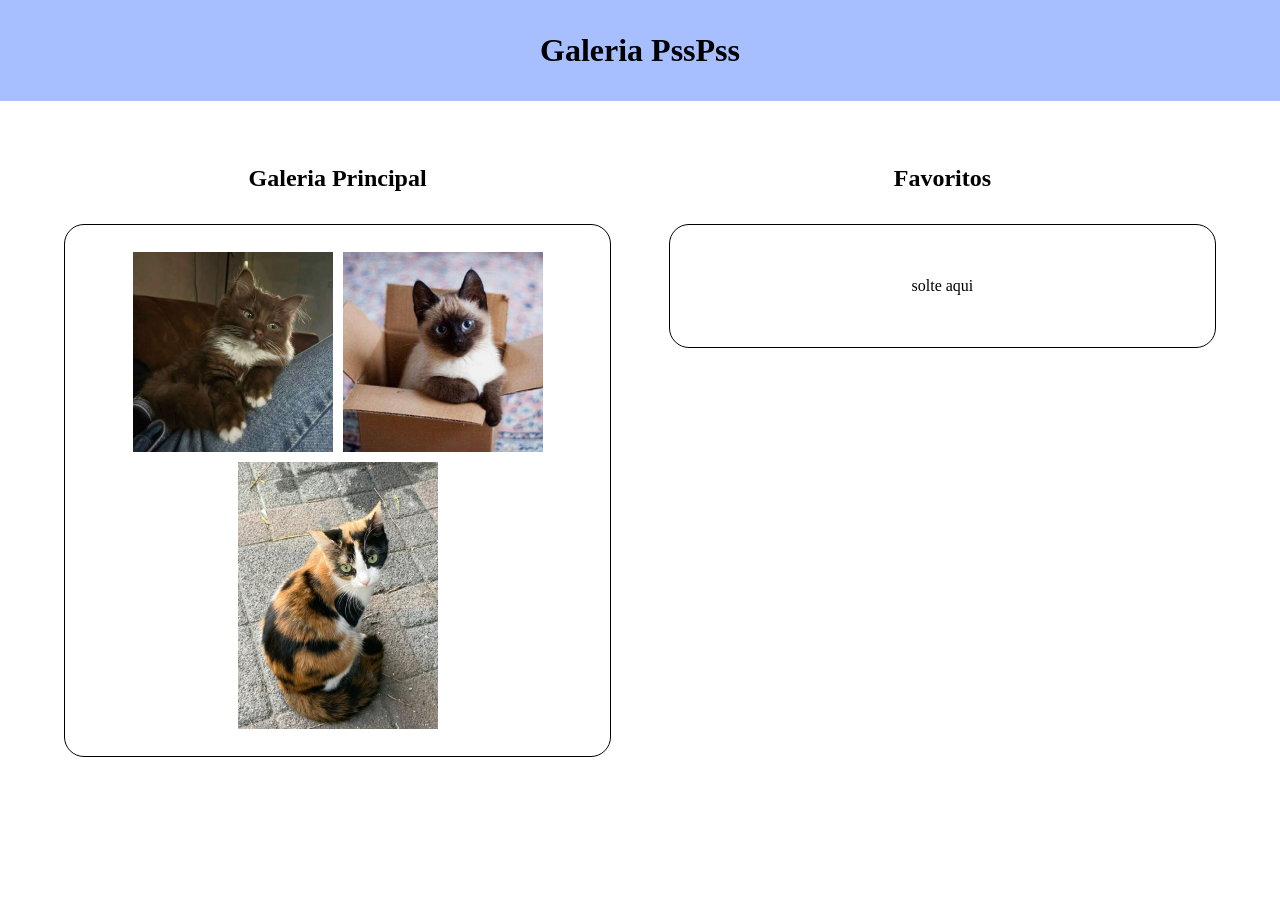
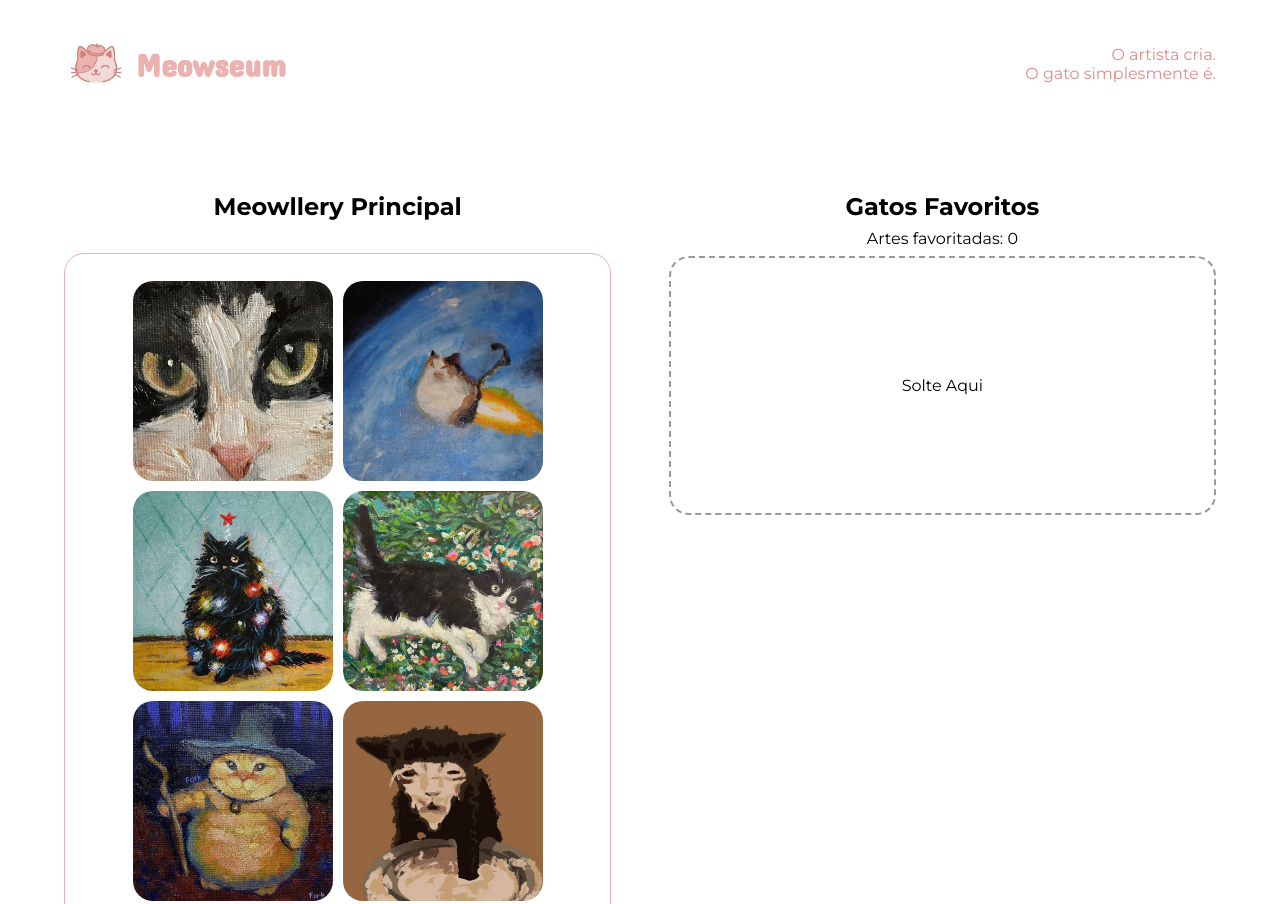
Before and after one commit to Liiiiisssz/drag-and-drop, a plain HTML site: page index.html in a window 1280 px wide. Shown: the top 904 px of the page. Before the commit the page ends 800 px from the top, so only its background shows below. Drawn offline with Linux system fonts and the light colour scheme.

Commit message:
finalização

```diff
--- a/index.html
+++ b/index.html
@@ -5,33 +5,44 @@
     <meta name="viewport" content="width=device-width, initial-scale=1.0">
     <title>Galeria</title>
     <link rel="stylesheet" href="style.css">
+    <link href="https://fonts.googleapis.com/css2?family=Montserrat:ital,wght@0,100..900;1,100..900&display=swap" rel="stylesheet">
+    <link href="https://fonts.googleapis.com/css2?family=Concert+One&display=swap" rel="stylesheet">
 </head>
 <body>
-    <header class="header">
-        <h1>Galeria PssPss</h1>
-    </header>
+    <div class="container">
+        <header class="header">
+            <div class="header-inner">
+                <img src="assets/icon.png" id="icon" alt="Icon">
+                <h1>Meowseum</h1>
+            </div>
+            <p>O artista cria.<br> O gato simplesmente é.</p>
+        </header>
 
-    <div class="container">
         <main class="main">
             <section class="galeria-principal">
-                <h2>Galeria Principal</h2>
+                <h2>Meowllery Principal</h2>
                 <div class="img-section">
-                    <img src="assets/marrom.jpg" class="draggable" draggable="true" alt="Gato Marrom">
-                    <img src="assets/siames.jpg" class="draggable" draggable="true" alt="Gato Siames">
-                    <img src="assets/tricolor.jpg" class="draggable" draggable="true" alt="Gato Tricolor">
+                    <img src="assets/gato-frajola.jpg" class="draggable" draggable="true" alt="Gato Frajola">
+                    <img src="assets/gato-foguete.png" class="draggable" draggable="true" alt="Gato Foguete">
+                    <img src="assets/gato-natal.png" class="draggable" draggable="true" alt="Gato Natal">
+                    <img src="assets/frajola-grama.jpg" class="draggable" draggable="true" alt="Gato Frajola na Grama">
+                    <img src="assets/gato-mago.jpg" class="draggable" draggable="true" alt="Gato Mago">
+                    <img src="assets/gato-leite.jpg" class="draggable" draggable="true" alt="Gato Leite">
+                    <img src="assets/garfield.jpg" class="draggable" draggable="true" alt="Garfield">
+                    <img src="assets/gato-torto.jpg" class="draggable" draggable="true" alt="Gato Torto">
+                    <img src="assets/gato-lenco.jpg" class="draggable" draggable="true" alt="Gato Lenço">
                 </div>
             </section>
             <section class="favoritos">
-                <h2>Favoritos</h2>
-                <div class="fav-section">
-                    <div class="dropzone">solte aqui</div>
-                </div>
+                <h2>Gatos Favoritos</h2>
+                <p>Artes favoritadas: <span class="contador">0</span></p>
+                <div class="dropzone"><span class="texto">Solte Aqui</span></div>
             </section>
         </main>
     </div>
 
-    <footer>
-
+    <footer class="footer">
+        <p>© 2025 Meowseum. Todos os direitos reservados.</p>
     </footer>
 
     <script src="script.js"></script>
--- a/script.js
+++ b/script.js
@@ -2,8 +2,20 @@ const draggables = document.querySelectorAll('.draggable')
 const dropzone = document.querySelector('.dropzone')
 
 const texto = document.querySelector('.texto')
+const display = document.querySelector('.contador')
 
 let dragged = null
+let contador = 0
+
+function attTextDropzone(){
+    const qtd = dropzone.querySelectorAll('img').length
+    if(qtd === 0){
+        texto.textContent = "Solte Aqui"
+    } else {
+        texto.textContent = "";
+    }
+    display.textContent = qtd
+}
 
 draggables.forEach(item =>{
     item.setAttribute('draggable', 'true')
@@ -17,6 +29,21 @@ draggables.forEach(item =>{
 
     item.addEventListener('click', function(){
         originalParent.appendChild(item)
+        attTextDropzone()
+    })
+
+    //-----------------------------------------
+    originalParent.addEventListener('dragover', (event) =>{
+        event.preventDefault()
+    })
+
+    originalParent.addEventListener('drop', (event) =>{
+        event.preventDefault()
+        originalParent.classList.remove('over')
+        if(dragged){
+            originalParent.appendChild(dragged)
+        }
+        attTextDropzone()
     })
 })
 
@@ -35,9 +62,9 @@ dropzone.addEventListener('dragleave', ()=>{
 
 dropzone.addEventListener('drop', (event) =>{
     event.preventDefault()
-    texto.textContent = ""
     dropzone.classList.remove('over')
     if(dragged){
         dropzone.appendChild(dragged)
     }
+    attTextDropzone()
 })
--- a/style.css
+++ b/style.css
@@ -1,18 +1,48 @@
 *{
     margin: 0;
     padding: 0;
+    font-family: 'Montserrat';
+}
+
+h1{
+    font-family: 'Concert One';
+    color: #ecb2b0;
+}
+
+#icon{
+    display: block;
+    width: 4rem;
+    height: 4rem;
+    object-fit:contain;
 }
 
 img{
-    max-width: 200px;
+    width: 200px;
+    height: 200px;
     display: block;
+    object-fit: cover;
+    border-radius: 20px;
 }
 
 .header{
+    display: flex;
+    justify-content: space-between;
+    align-items: center;
+    margin-bottom: 4rem;
+    padding: 2rem 0;
+}
+
+.header-inner{
+    display: flex;
+    align-items: center;
     text-align: center;
-    padding: 2rem 0;
-    margin-bottom: 4rem;
-    background: rgb(167, 190, 255);
+    gap: 0.5rem;
+}
+
+.header p{
+    width: 200px;
+    text-align: right;
+    color: #dd8d8a;
 }
 
 .container{
@@ -31,16 +61,50 @@ h2{
     padding-bottom: 2rem;
 }
 
-.img-section, .fav-section {
+.favoritos h2, .favoritos p{
+    padding-bottom: 0.5rem;
+    text-align: center;
+}
+
+.img-section{
     display: flex;
     flex-wrap: wrap;
     gap: 10px;
     justify-content: center;
-    border: 1px solid black;
+    border: 1px solid #ecb2b0;
     border-radius: 20px;
     padding: 5%;
 }
 
 .dropzone{
     padding: 5%;
+    gap: 10px;
+    text-align: center;
+    display: flex;
+    justify-content: center;
+    align-items: center;
+    flex-wrap: wrap;
+    min-height: 200px;
+    border: 2px dashed #999;
+    border-radius: 20px;
+    transition: all 0.3s ease;
 }
+
+.dropzone.over{
+    color: #000;
+    transform: scale(1.05);
+    box-shadow: 0 0 10px #cd7a7e81;
+}
+
+.dropzone.possible-drop {
+    border-color: #ecb2b0;
+    background-color: #ecb2b038;
+}
+
+.footer{
+    padding: 2.5rem 0;
+    margin-top: 7rem;
+    background: #ecb2b0;
+    color: white;
+    text-align: center;
+}
```
Also changed, not shown: assets/frajola-grama.jpg (added), assets/garfield.jpg (added), assets/gato-foguete.png (added), assets/gato-frajola.jpg (added), assets/gato-leite.jpg (added), assets/gato-lenco.jpg (added), assets/gato-mago.jpg (added), assets/gato-natal.png (added), assets/gato-torto.jpg (added), assets/icon.png (added), assets/marrom.jpg (deleted), assets/siames.jpg (deleted), assets/tricolor.jpg (deleted).
